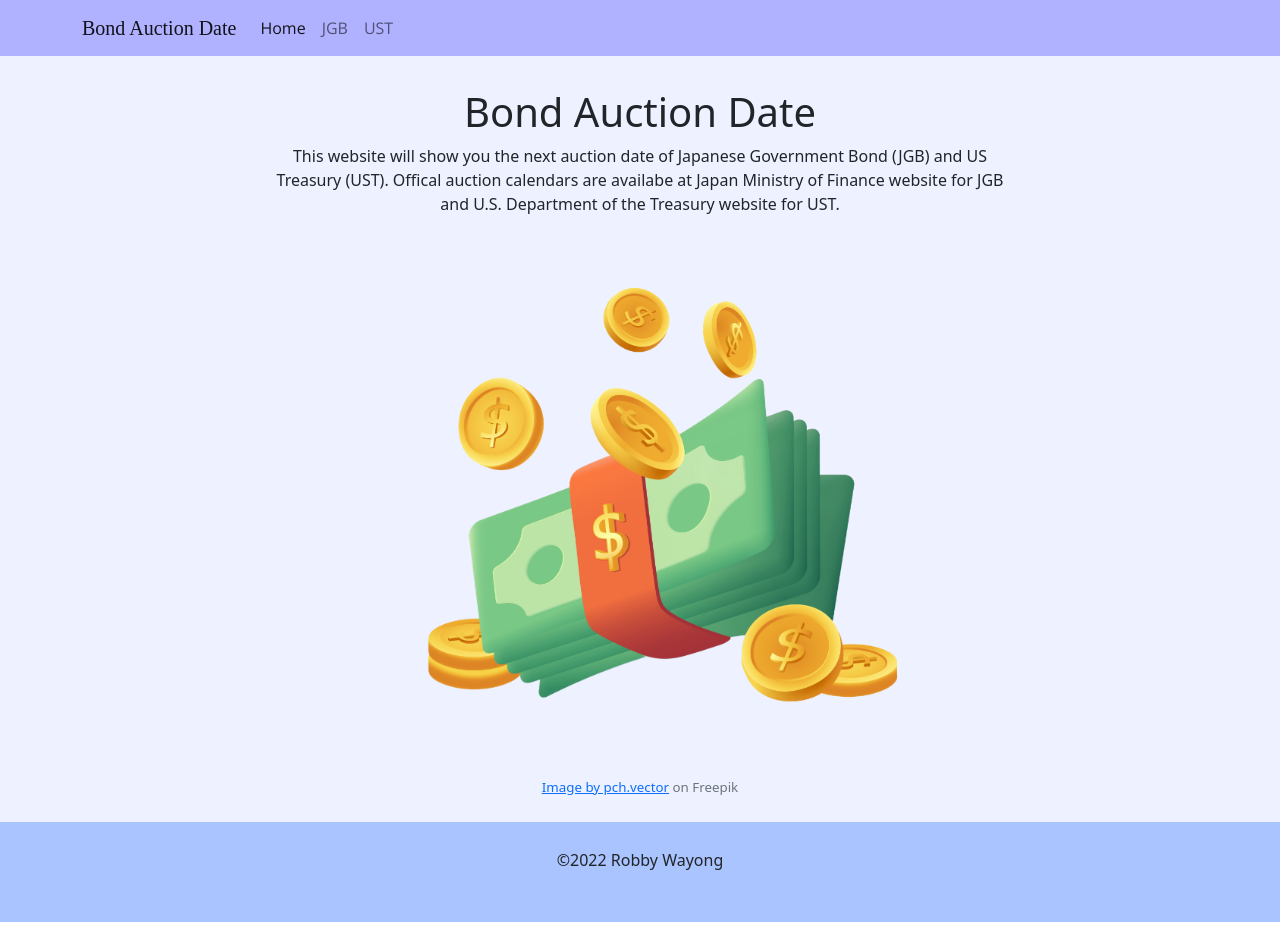
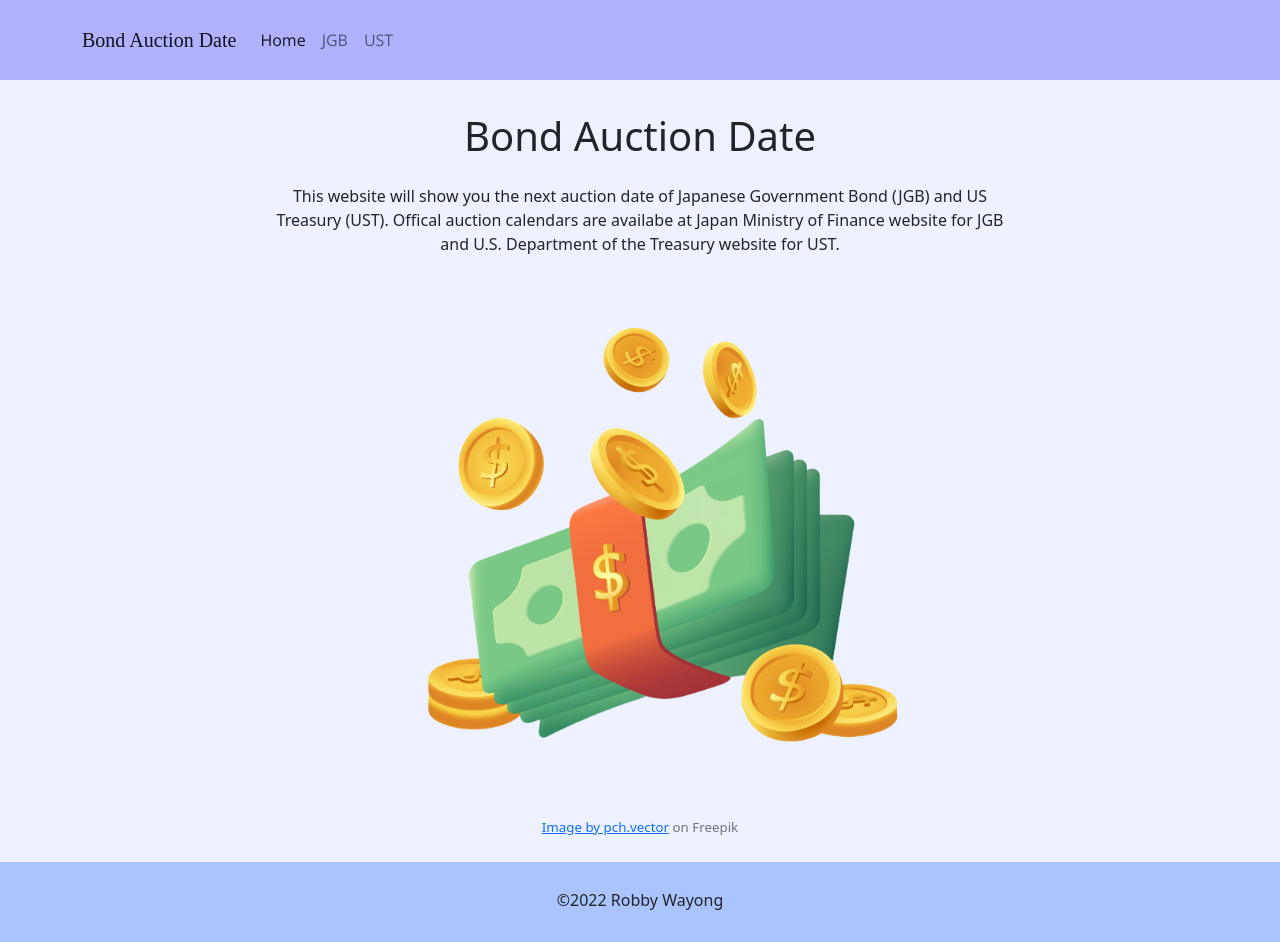
Before and after one commit to rob-by-w/Bond-Auction-Date-App, a React (Create React App) app: page / in a window 1280 px wide. Built offline with nearby package versions, Linux system fonts and the light colour scheme; a web font is replaced by a local one.

Commit message:
Made page height fit to screen

```diff
--- a/src/App.css
+++ b/src/App.css
@@ -1,9 +1,21 @@
+html,
+body,
+main,
+#root {
+	height: 100%;
+}
+
+body {
+	height: 100%;
+}
+
 .bg-header {
 	background-color: #b1b2ff;
 }
 
 .bg-main {
 	background-color: #eef1ff;
+	min-height: 80%;
 }
 
 .bg-ternary {
@@ -12,6 +24,10 @@
 
 .bg-secondary {
 	background-color: #d2daff;
+}
+
+.navbar {
+	min-height: 10%;
 }
 
 .navbar-brand {
@@ -36,5 +52,5 @@
 
 .footer {
 	background-color: #aac4ff;
-	height: 100px;
+	min-height: 10%;
 }
--- a/src/components/Home.jsx
+++ b/src/components/Home.jsx
@@ -4,17 +4,16 @@ function Home() {
 	return (
 		<div className="bg-main">
 			<div className="container py-3 text-center">
-				<div className="row justify-content-center">
-					<h1 className="mt-3 col-8">Bond Auction Date</h1>
+				<div className="row justify-content-center mt-3">
+					<h1 className="col-8">Bond Auction Date</h1>
 				</div>
-				<div className="row justify-content-center">
+				<div className="row justify-content-center mt-3">
 					<div className="col-8">
 						<p>
 							This website will show you the next auction date of Japanese
-							Government Bond (JGB) and US Treasury (UST).
-							Offical auction calendars are availabe at Japan Ministry of
-							Finance website for JGB and U.S. Department of the Treasury
-							website for UST.
+							Government Bond (JGB) and US Treasury (UST). Offical auction
+							calendars are availabe at Japan Ministry of Finance website for
+							JGB and U.S. Department of the Treasury website for UST.
 						</p>
 					</div>
 				</div>
```
